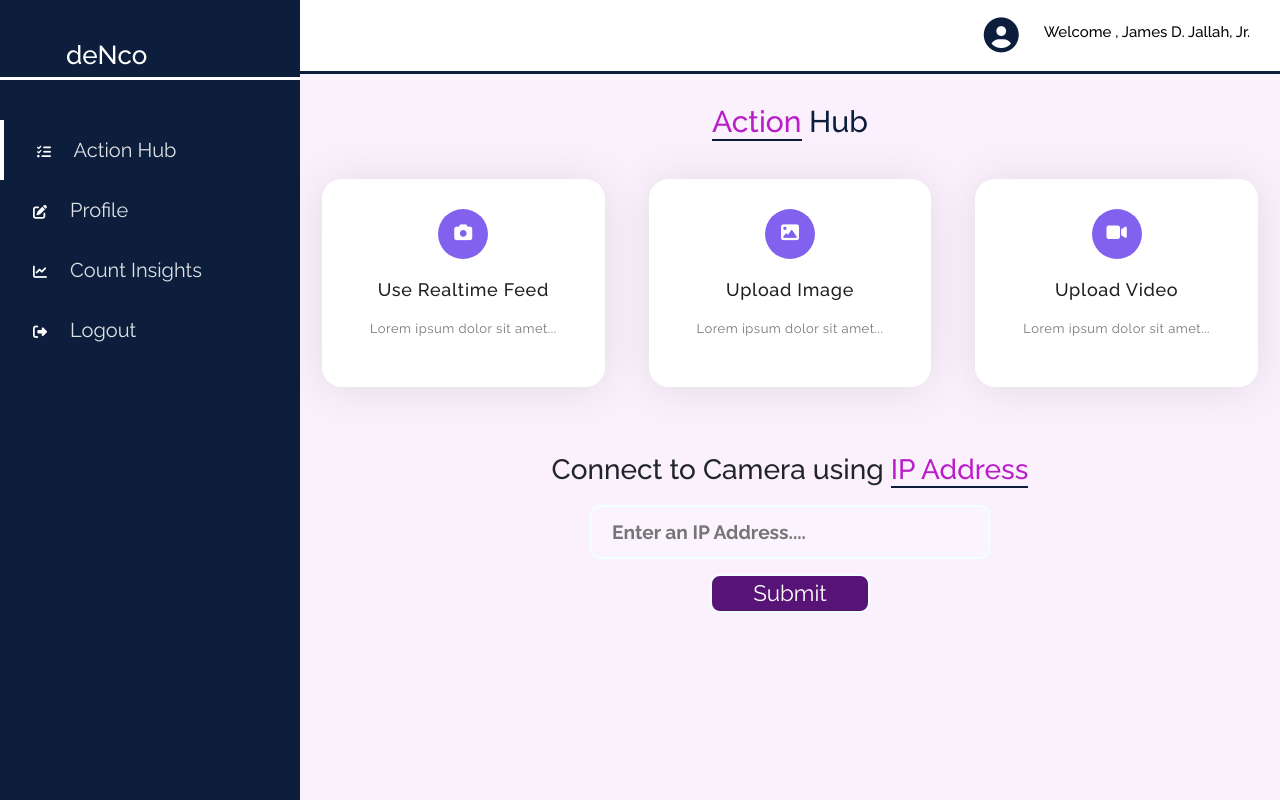
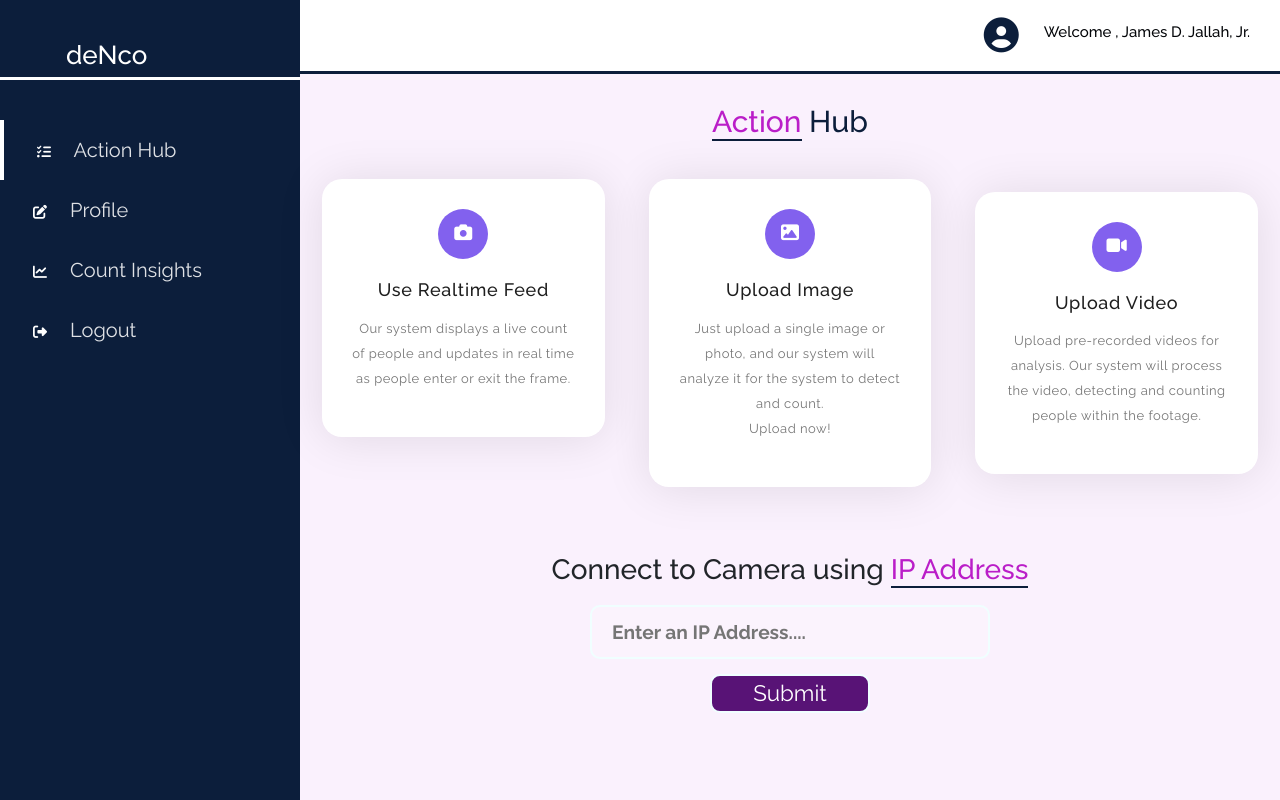
Before and after one commit to itsjustfaith/graduationprojv2-406, a Flask app: page /user_dash in a window 1280 px wide. Run offline with Flask 2, Linux system fonts and the light colour scheme; a user stored in the database is signed in; some libraries are stand-ins or nearby versions.

Commit message:
Updated user_dash writings

```diff
--- a/projectv2/templates/user_dash.html
+++ b/projectv2/templates/user_dash.html
@@ -54,7 +54,7 @@
                     <div class="features-small-item">
                         <div class="icon"><i class="fa fa-camera"></i></div>
                         <h5 class="features-title">Use Realtime Feed</h5>
-                        <p>Lorem ipsum dolor sit amet...</p>
+                        <p>Our system displays a live count of people and updates in real time as people enter or exit the frame.</p>
                     </div>
                 </button>
             </form>
@@ -65,7 +65,8 @@
                         <input type="file" name="image" accept="image/*" onchange="this.form.submit()" style="display:none;" id="imageUpload">
                         <div class="icon"><i class="fa-sharp fa-solid fa-image"></i></div>
                         <h5 class="features-title">Upload Image</h5>
-                        <p>Lorem ipsum dolor sit amet...</p>
+                        <p>Just upload a single image or photo, and our system will analyze it for the system to detect and count.
+                            <br> Upload now! </p>
                         <input type="hidden" id="resourceTypeImage" name="resource_type" value="image">
                     </form>
                 </div>
@@ -77,7 +78,7 @@
                         <input type="file" name="video" accept="video/*" onchange="this.form.submit()" style="display:none;" id="videoUpload">
                         <div class="icon"><i class="fa-sharp fa fa-video"></i></div>
                         <h5 class="features-title">Upload Video</h5>
-                        <p>Lorem ipsum dolor sit amet...</p>
+                        <p>Upload pre-recorded videos for analysis. Our system will process the video, detecting and counting people within the footage.</p>
                         <input type="hidden" id="resourceTypeImage" name="resource_type" value="video">
                     </form>
                 </div>
```
